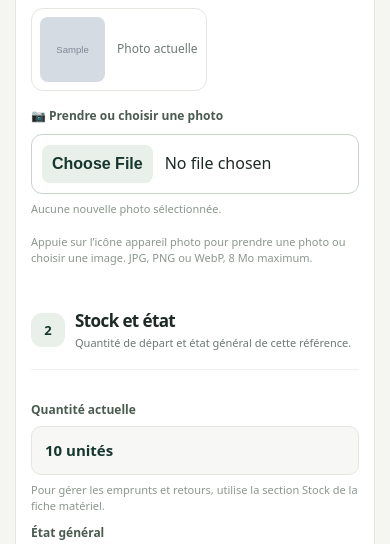
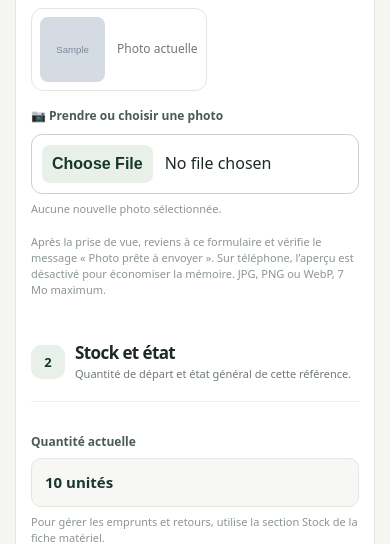
Before and after one commit to TheoxProject/StockClub, a Flask app: page /items/1/edit in a window 390 px wide. Shown: the part 827-1371 px from the top of the page. Run offline with Flask 3, Linux system fonts and the light colour scheme; a user stored in the database is signed in; tables that the repository leaves empty hold one stand-in row (values such as "Sample post"); grey boxes marked "Sample" are stand-in pictures; parts of the project's set-up code (start-up, migrations or seed data) failed here and were passed over; some libraries are stand-ins or nearby versions.

Commit message:
Fixe l'erreur de mémoire.
Suppression de l'aperçu sur téléphone, lors de la prise de photo

```diff
--- a/app/storage.py
+++ b/app/storage.py
@@ -52,12 +52,18 @@ def _normalise_image(file: FileStorage) -> bytes:
 
         file.stream.seek(0)
         with Image.open(file.stream) as image:
+            # A phone JPEG may have 50+ megapixels. JPEG draft decoding reduces
+            # the working image *before* applying EXIF rotation and resizing.
+            if image.format == "JPEG":
+                image.draft("RGB", (1600, 1600))
+            elif image.width * image.height > 25_000_000:
+                raise InvalidImage("Image trop grande. Choisis une photo de 25 Mpx maximum ou utilise le mode photo standard.")
             image = ImageOps.exif_transpose(image)
-            image.thumbnail((2000, 2000))
+            image.thumbnail((1600, 1600))
             if image.mode not in {"RGB", "RGBA"}:
                 image = image.convert("RGBA" if "transparency" in image.info else "RGB")
             output = io.BytesIO()
-            image.save(output, format="WEBP", quality=86, method=6)
+            image.save(output, format="WEBP", quality=82, method=4)
             return output.getvalue()
     except InvalidImage:
         raise
--- a/app/templates/inventory/item_form.html
+++ b/app/templates/inventory/item_form.html
@@ -16,12 +16,12 @@
         {% if item and item.photo_key %}<div class="current-photo"><img src="{{ photo_url(item.photo_key) }}" alt="Photo actuelle de {{ item.name }}"><span>Photo actuelle</span></div>{% endif %}
         <div class="photo-picker-row">
           <label for="photo" class="camera-picker-label">📷 Prendre ou choisir une photo</label>
-          <input id="photo" class="photo-native-input" name="photo" type="file" accept="image/*" capture="environment" {% if not item %}required{% endif %} aria-describedby="photo-status">
+          <input id="photo" class="photo-native-input" name="photo" type="file" accept="image/*" {% if not item %}required{% endif %} aria-describedby="photo-status photo-help">
         </div>
         <p id="photo-status" class="field-hint" role="status" aria-live="polite">Aucune nouvelle photo sélectionnée.</p>
         <div id="photo-preview" class="current-photo photo-preview" hidden><img id="photo-preview-image" alt="Aperçu de la photo sélectionnée"><span id="photo-preview-name">Nouvelle photo</span></div>
         <p id="form-feedback" class="form-feedback" role="alert" hidden></p>
-        <span class="field-hint">Appuie sur l’icône appareil photo pour prendre une photo ou choisir une image. JPG, PNG ou WebP, 8 Mo maximum.</span>
+        <span class="field-hint" id="photo-help">Après la prise de vue, reviens à ce formulaire et vérifie le message « Photo prête à envoyer ». Sur téléphone, l’aperçu est désactivé pour économiser la mémoire. JPG, PNG ou WebP, 7 Mo maximum.</span>
       </div>
     </div>
     <div class="form-section-heading form-section-spaced"><span class="step-number">2</span><div><h2>Stock et état</h2><p>Quantité de départ et état général de cette référence.</p></div></div>
@@ -43,31 +43,76 @@
   const name = document.getElementById('photo-preview-name');
   const status = document.getElementById('photo-status');
   const feedback = document.getElementById('form-feedback');
-  let previousUrl;
+  const submit = form && form.querySelector('button[type="submit"]');
   if (!form || !input) return;
-  function message(text) { feedback.textContent = text; feedback.hidden = !text; }
-  input.addEventListener('change', () => {
+
+  const MAX_FILE_SIZE = 7 * 1024 * 1024; // Le formulaire entier doit rester sous 8 Mo.
+  let previewUrl = null;
+  let previewRequest = 0;
+  let sending = false;
+  // Never decode a full-size camera capture automatically on a mobile device.
+  const mobile = window.matchMedia && window.matchMedia('(pointer: coarse)').matches;
+
+  function message(value) {
+    feedback.textContent = value;
+    feedback.hidden = !value;
+  }
+
+  function clearPreview() {
+    previewRequest += 1;
+    preview.hidden = true;
+    image.removeAttribute('src');
+    if (previewUrl) {
+      URL.revokeObjectURL(previewUrl);
+      previewUrl = null;
+    }
+  }
+
+  function updatePhoto() {
+    if (sending) return;
     message('');
+    clearPreview();
     const file = input.files && input.files[0];
-    if (previousUrl) { URL.revokeObjectURL(previousUrl); previousUrl = undefined; }
-    image.removeAttribute('src');
-    preview.hidden = true;
-    if (!file) { status.textContent = 'Aucune nouvelle photo sélectionnée.'; return; }
-    status.textContent = `Photo sélectionnée : ${file.name}`;
-    if (file.size > 7 * 1024 * 1024) {
-      message('La photo est trop volumineuse (7 Mo maximum recommandé). Choisis une image plus petite.');
+    if (!file) {
+      status.textContent = 'Aucune nouvelle photo sélectionnée.';
       return;
     }
-    // createObjectURL works for JPEG/PNG/WebP and supported HEIC previews on mobile.
+    if (file.size > MAX_FILE_SIZE) {
+      status.textContent = 'Photo trop volumineuse.';
+      message('La photo dépasse 7 Mo. Choisis une image plus petite ou baisse la résolution de l’appareil photo.');
+      return;
+    }
+    if (!file.size) {
+      status.textContent = 'La photo semble vide.';
+      message('La prise de vue a échoué. Réessaie ou sélectionne une photo depuis la galerie.');
+      return;
+    }
+    status.textContent = `✓ Photo prête à envoyer : ${file.name} (${(file.size / 1048576).toFixed(1)} Mo).`;
+
+    // Desktop only, and only for small images: the original URL <img> would
+    // otherwise decode a 12–50 MP camera photo into a large memory buffer.
+    if (mobile || file.size > 2 * 1024 * 1024 || !/^image\/(jpeg|png|webp)$/i.test(file.type)) {
+      return;
+    }
+    const requestId = previewRequest;
     try {
-      previousUrl = URL.createObjectURL(file);
-      image.onload = () => { preview.hidden = false; };
-      image.onerror = () => { preview.hidden = true; status.textContent += ' — aperçu indisponible sur ce navigateur.'; };
-      image.src = previousUrl;
+      previewUrl = URL.createObjectURL(file);
+      image.onload = () => {
+        if (requestId === previewRequest) preview.hidden = false;
+      };
+      image.onerror = () => { preview.hidden = true; };
+      image.src = previewUrl;
       name.textContent = file.name;
-    } catch (error) {
-      status.textContent += ' — aperçu indisponible sur ce navigateur.';
+    } catch (_) {
+      // The selected file is still submitted normally, even without preview.
     }
+  }
+
+  input.addEventListener('change', updatePhoto);
+  // Some mobile camera applications return via a page resume without firing
+  // a normal change event immediately; refresh the status, not the image.
+  document.addEventListener('visibilitychange', () => {
+    if (!document.hidden && !sending && input.files && input.files.length) updatePhoto();
   });
   form.addEventListener('invalid', (event) => {
     const field = event.target;
@@ -76,13 +121,19 @@
   }, true);
   form.addEventListener('submit', (event) => {
     const file = input.files && input.files[0];
-    if (file && file.size > 7 * 1024 * 1024) {
+    if (sending) { event.preventDefault(); return; }
+    if (file && (!file.size || file.size > MAX_FILE_SIZE)) {
       event.preventDefault();
-      message('La photo dépasse la taille recommandée de 7 Mo.');
-      feedback.scrollIntoView({block:'center', behavior:'smooth'});
+      message('Photo invalide ou supérieure à 7 Mo. Choisis une autre photo.');
+      feedback.scrollIntoView({block: 'center'});
       return;
     }
-    // The form is submitted natively so file uploads keep working without JS.
+    sending = true;
+    if (submit) {
+      submit.disabled = true;
+      submit.textContent = 'Enregistrement en cours…';
+    }
+    // Native multipart submit: no canvas, FileReader, base64 or giant JS copy.
     message('Enregistrement en cours…');
   });
 })();
```
Also changed, not shown: DEPLOYMENT.md (+8 -0 lines).
